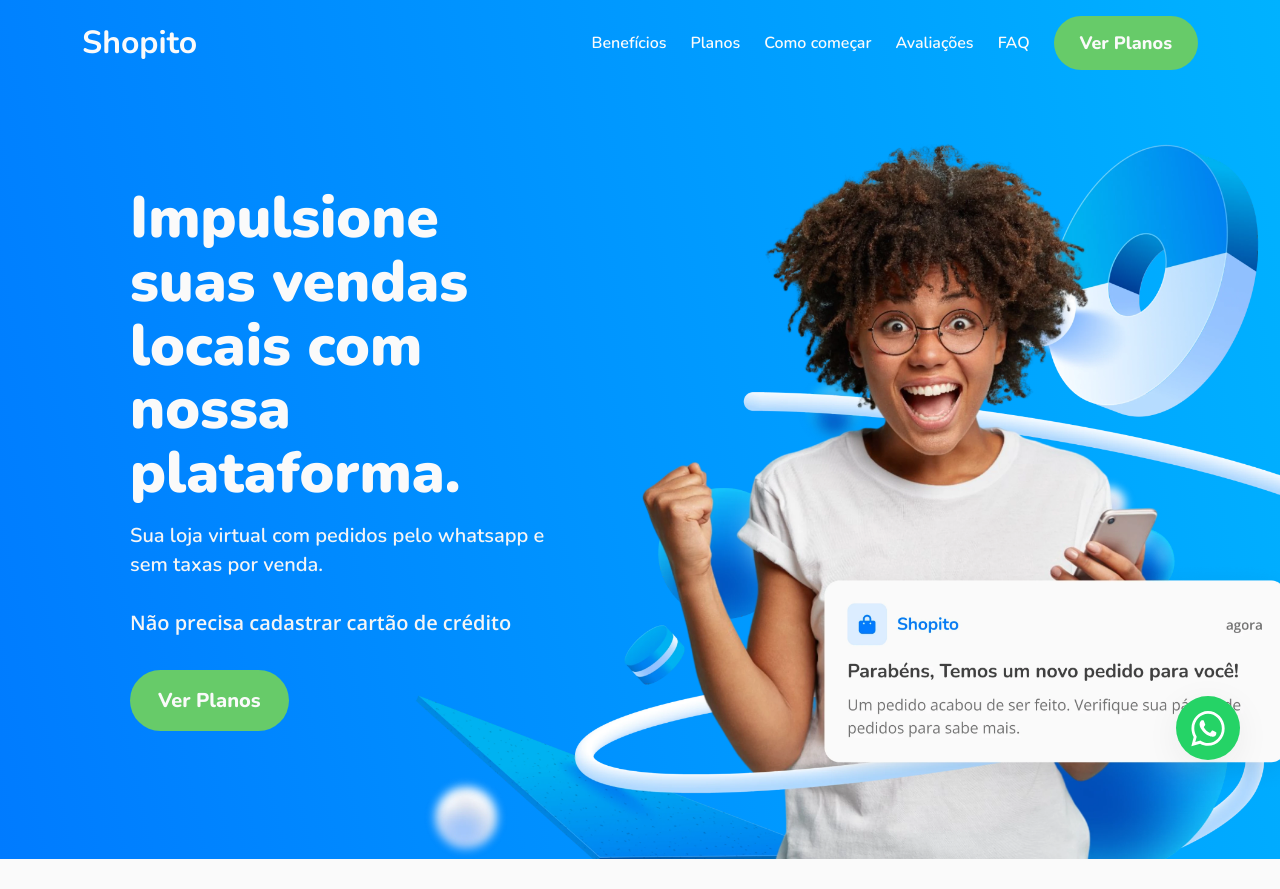
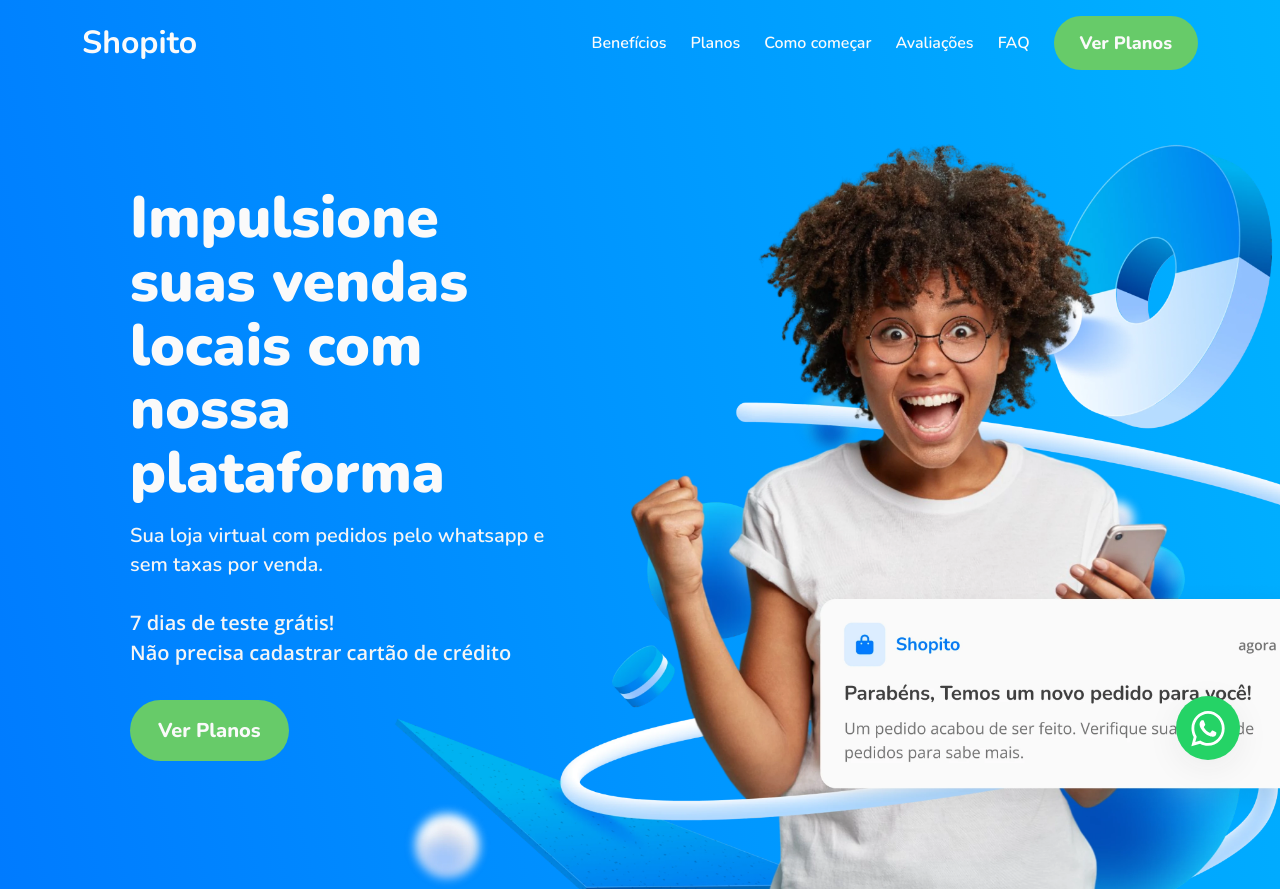
Before and after one commit to Rpfagundes/shopito.github.io, a plain HTML site: page index.html in a window 1280 px wide. Shown: the top 889 px of the page. Drawn offline with nearby package versions, Linux system fonts and the light colour scheme.

Commit message:
Add files via upload

```diff
--- a/index.html
+++ b/index.html
@@ -80,12 +80,16 @@
       <div class="row">
         <div class="col-lg-6 header-content">
           <div class="px-lg-5">
-            <h1 class="mb-3">Impulsione suas vendas locais com nossa plataforma.</h1>
+            <h1 class="mb-3">Impulsione suas vendas locais com nossa plataforma</h1>
             <p class="subtitle mb-2rem">
               Sua loja virtual com pedidos pelo whatsapp e sem taxas por venda.
               <br/>
               <br/>
-              <strong>Não precisa cadastrar cartão de crédito</strong>
+              <strong>
+                7 dias de teste grátis!
+                <br/>
+                Não precisa cadastrar cartão de crédito
+              </strong>
             </p>
 
             <a href="#plans" class="fill-btn anchor">Ver Planos</a>
--- a/js/navbar-effects.js
+++ b/js/navbar-effects.js
@@ -2,6 +2,8 @@ if (window.innerWidth <= 991.98) {
   $('#navbarSupportedContent a').click(function (e) {
     $('#navbarSupportedContent').collapse('toggle');
     $('#menyAvPaa').prop('checked', false);
+    $("body").toggleClass("overflow-hidden");
+    $("html").toggleClass("overflow-hidden");
   });
 }
 
```
